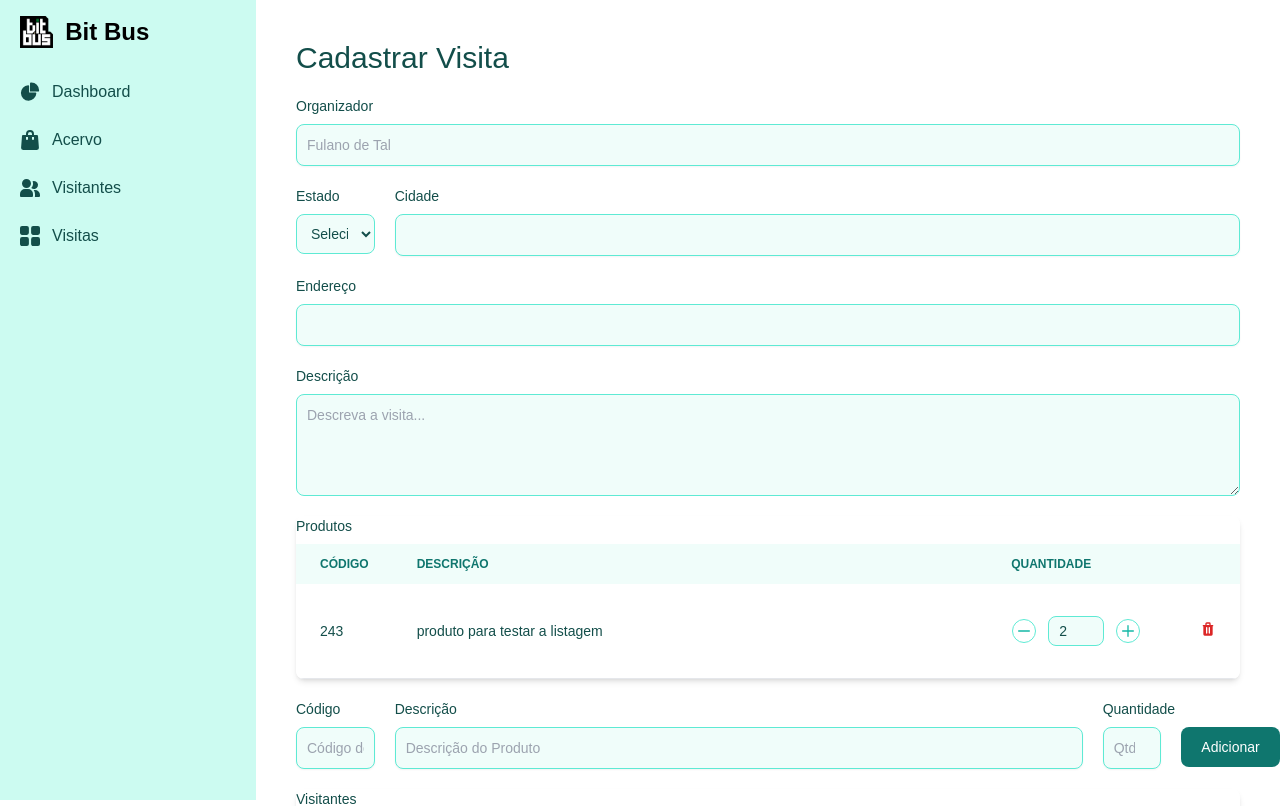
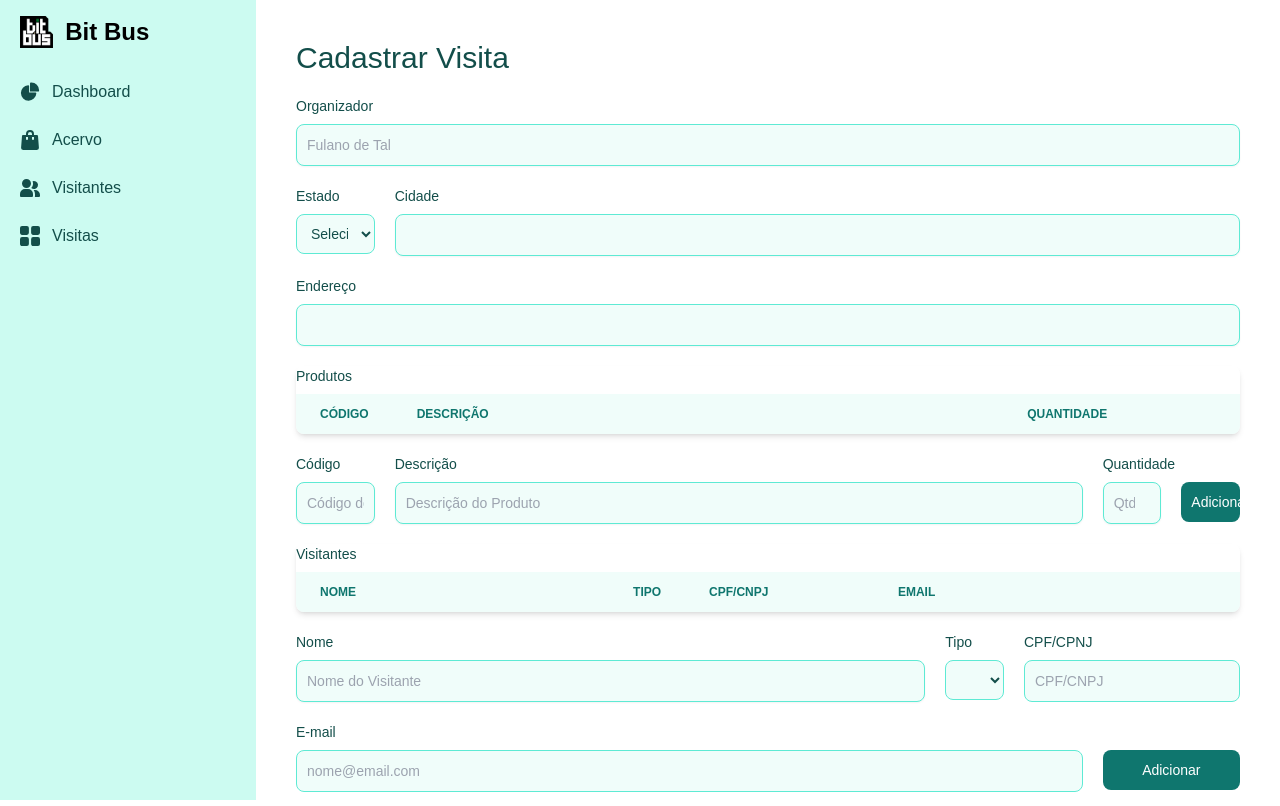
Before and after one commit to RicardoMBregalda/acervo-bitbus, a Vue app in the folder bitbus-frontend/: page /visita/form in a window 1280 px wide. Shown: the top 806 px of the page. Built offline with nearby package versions, Linux system fonts and the light colour scheme.

Commit message:
ajustes visuais

```diff
--- a/bitbus-frontend/src/views/visita/Visita.vue
+++ b/bitbus-frontend/src/views/visita/Visita.vue
@@ -12,14 +12,14 @@ const visitas = [
   {
     id: 2,
     organizador: "Lorenzo",
-    cidade: "PF",
+    cidade: "Porto Alegre",
     descricao: "Segunda visita",
     numParticipantes: "30"
   },
   {
     id: 3,
     organizador: "Alan",
-    cidade: "PF",
+    cidade: "Santa Maria",
     descricao: "Terceira visita",
     numParticipantes: "50"
   },
@@ -75,6 +75,7 @@ const visitas = [
             <td class="px-6 py-4 font-semibold text-teal-900 dark:text-white">
               {{ visita.numParticipantes }}
             </td>
+
           </tr>
         </tbody>
       </table>
--- a/bitbus-frontend/src/views/visita/VisitaForm.vue
+++ b/bitbus-frontend/src/views/visita/VisitaForm.vue
@@ -4,13 +4,9 @@ import QuantityInput from '../../components/QuantityInput.vue';
 import Sidebar from '../../components/Sidebar.vue';
 
 // Estado reativo para armazenar a lista de produtos
-const produtos = ref([
-    { codigo: 243, descricao: 'produto para testar a listagem', quantidade: 2 }
-]);
-const visitantes = ref([
-    { nome: "Ricardo Bregalda", tipo: "PF", documento: "21312313123" }
-]);
-// Estados reativos pa;ra os campos de entrada
+const produtos = ref([]);
+const visitantes = ref([]);
+// Estados reativos para os campos de entrada
 const novoCodigo = ref('');
 const novaDescricao = ref('');
 const novaQuantidade = ref('');
@@ -18,6 +14,7 @@ const novaQuantidade = ref('');
 const novoNome = ref('');
 const novoTipo = ref('');
 const novoDocumento = ref('');
+const novoEmail = ref('');
 
 // Função para adicionar um novo produto à lista
 const adicionarProduto = () => {
@@ -43,6 +40,7 @@ const adicionarVisitante = () => {
             nome: novoNome.value,
             tipo: novoTipo.value,
             documento: novoDocumento.value,
+            email: novoEmail.value,
         });
         // Limpar os campos de entrada após adicionar o visitante
         novoNome.value = '';
@@ -68,8 +66,9 @@ const removerVisitante = (index) => {
 <template>
     <Sidebar />
     <div class="p-10 sm:ml-64 relative overflow-x-auto ">
-        <h1 class=" text-3xl text-teal-900 dark:text-white mb-5"> Cadastrar Visita</h1>
-        <div class="max-w-mg grid mx-auto grid-cols-12">
+
+        <div class="max-w-6xl grid mx-auto grid-cols-12">
+            <h1 class="col-span-12 text-3xl text-teal-900 dark:text-white mb-5">Cadastrar Visita</h1>
             <div class="mb-5 col-span-12">
                 <label for="organizador"
                     class="block mb-2 text-sm font-medium text-teal-900 dark:text-white">Organizador</label>
@@ -126,14 +125,7 @@ const removerVisitante = (index) => {
                     required />
             </div>
 
-            <div class="mb-5 col-span-12">
-                <label for="descricao"
-                    class="block mb-2 text-sm font-medium text-teal-900 dark:text-white">Descrição</label>
-                <textarea id="descricao" rows="4"
-                    class="block p-2.5 w-full text-sm text-teal-900 bg-teal-50 rounded-lg border border-teal-300 focus:ring-teal-500 focus:border-teal-500 dark:bg-teal-700 dark:border-teal-600 dark:placeholder-teal-400 dark:text-white dark:focus:ring-teal-500 dark:focus:border-teal-500"
-                    placeholder="Descreva a visita..."></textarea>
 
-            </div>
 
             <!-- Tabela de produtos -->
             <div class="col-span-12 relative overflow-x-auto shadow-md sm:rounded-lg mb-5">
@@ -200,7 +192,7 @@ const removerVisitante = (index) => {
             </div>
             <div class="mb-5 ml-5 mt-7 col-span-1">
                 <button type="button" @click="adicionarProduto"
-                    class="text-white bg-teal-700 hover:bg-teal-800 focus:ring-4 focus:outline-none focus:ring-teal-300 font-medium rounded-lg text-sm px-5 py-2.5 text-center dark:bg-teal-600 dark:hover:bg-teal-700 dark:focus:ring-teal-800">
+                    class="text-white bg-teal-700 hover:bg-teal-800 focus:ring-4 focus:outline-none focus:ring-teal-300 font-medium rounded-lg text-sm w-full p-2.5 text-center dark:bg-teal-600 dark:hover:bg-teal-700 dark:focus:ring-teal-800">
                     Adicionar
                 </button>
             </div>
@@ -208,12 +200,13 @@ const removerVisitante = (index) => {
             <div class="col-span-12 relative overflow-x-auto shadow-md sm:rounded-lg mb-5">
                 <label for="produtos"
                     class="block mb-2 text-sm font-medium text-teal-900 dark:text-white">Visitantes</label>
-                <table class="table-auto w-full text-sm text-left rtl:text-right text-teal-500 dark:text-teal-400">
+                <table class="w-full text-sm text-left rtl:text-right text-teal-500 dark:text-teal-400">
                     <thead class="text-xs text-teal-700 uppercase bg-teal-50 dark:bg-teal-700 dark:text-teal-400">
                         <tr>
                             <th scope="col" class="px-6 py-3">Nome</th>
-                            <th scope="col" class="px-6 py-3" style="width: 10%">Tipo</th>
+                            <th scope="col" class="px-6 py-3" style="width: 5%">Tipo</th>
                             <th scope="col" class="px-6 py-3" style="width: 20%">CPF/CNPJ</th>
+                            <th scope="col" class="px-6 py-3">email</th>
                             <th scope="col" class="px-6 py-3 " style="width:3%"></th>
                         </tr>
                     </thead>
@@ -231,6 +224,9 @@ const removerVisitante = (index) => {
                                 {{ visitante.documento }}
                             </td>
                             <td class="px-6 py-4 font-medium text-teal-900 whitespace-nowrap dark:text-white">
+                                {{ visitante.email }}
+                            </td>
+                            <td class="px-6 py-4 font-medium text-teal-900 whitespace-nowrap dark:text-white">
                                 <button @click="removerVisitante(index)" class="focus:outline-none">
                                     <svg class="mx-auto w-[16px] h-[16px] text-red-600 hover:text-red-900"
                                         aria-hidden="true" xmlns="http://www.w3.org/2000/svg" width="24" height="24"
@@ -246,7 +242,7 @@ const removerVisitante = (index) => {
                 </table>
             </div>
             <!-- Campos para adicionar novo produto -->
-            <div class="mb-5 col-span-7">
+            <div class="mb-5 col-span-8">
                 <label for="novoNome" class="block mb-2 text-sm font-medium text-teal-900 dark:text-white">Nome</label>
                 <input type="text" id="novoNome" v-model="novoNome"
                     class="shadow-sm bg-teal-50 border border-teal-300 text-teal-900 text-sm rounded-lg focus:ring-teal-500 focus:border-teal-500 block w-full p-2.5 dark:bg-teal-700 dark:border-teal-600 dark:placeholder-teal-400 dark:text-white dark:focus:ring-teal-500 dark:focus:border-teal-500 dark:shadow-sm-light"
@@ -268,13 +264,27 @@ const removerVisitante = (index) => {
                     class="bg-teal-50 border border-teal-300 text-teal-900 text-sm rounded-lg focus:ring-teal-500 focus:border-teal-500 block  w-full p-2.5 dark:bg-teal-700 dark:border-teal-600 dark:placeholder-teal-400 dark:text-white dark:focus:ring-teal-500 dark:focus:border-teal-500"
                     placeholder="CPF/CNPJ" />
             </div>
-            <div class="mb-5 ml-5 mt-7 col-span-1">
+            <div class="mb-5 col-span-10">
+                <label for="novoEmail"
+                    class="block mb-2 text-sm font-medium text-teal-900 dark:text-white">E-mail</label>
+                <input id="novoEmail" v-model="novoEmail"
+                    class="bg-teal-50 border border-teal-300 text-teal-900 text-sm rounded-lg focus:ring-teal-500 focus:border-teal-500 block  w-full p-2.5 dark:bg-teal-700 dark:border-teal-600 dark:placeholder-teal-400 dark:text-white dark:focus:ring-teal-500 dark:focus:border-teal-500"
+                    placeholder="nome@email.com" />
+            </div>
+            <div class="mb-5 ml-5 mt-7 col-span-2">
                 <button type="button" @click="adicionarVisitante"
                     class="text-white bg-teal-700 hover:bg-teal-800 focus:ring-4 focus:outline-none focus:ring-teal-300 font-medium rounded-lg text-sm w-full p-2.5 text-center dark:bg-teal-600 dark:hover:bg-teal-700 dark:focus:ring-teal-800">
                     Adicionar
                 </button>
             </div>
+            <div class="mb-5 col-span-12">
+                <label for="descricao"
+                    class="block mb-2 text-sm font-medium text-teal-900 dark:text-white">Descrição</label>
+                <textarea id="descricao" rows="4"
+                    class="block p-2.5 w-full text-sm text-teal-900 bg-teal-50 rounded-lg border border-teal-300 focus:ring-teal-500 focus:border-teal-500 dark:bg-teal-700 dark:border-teal-600 dark:placeholder-teal-400 dark:text-white dark:focus:ring-teal-500 dark:focus:border-teal-500"
+                    placeholder="Descreva a visita..."></textarea>
 
+            </div>
             <button type="submit"
                 class="mt-6 col-span-12 text-white bg-teal-700 hover:bg-teal-800 focus:ring-4 focus:outline-none focus:ring-teal-300 font-medium rounded-lg text-sm px-5 py-2.5 text-center dark:bg-teal-600 dark:hover:bg-teal-700 dark:focus:ring-teal-800">
                 Salvar
```
